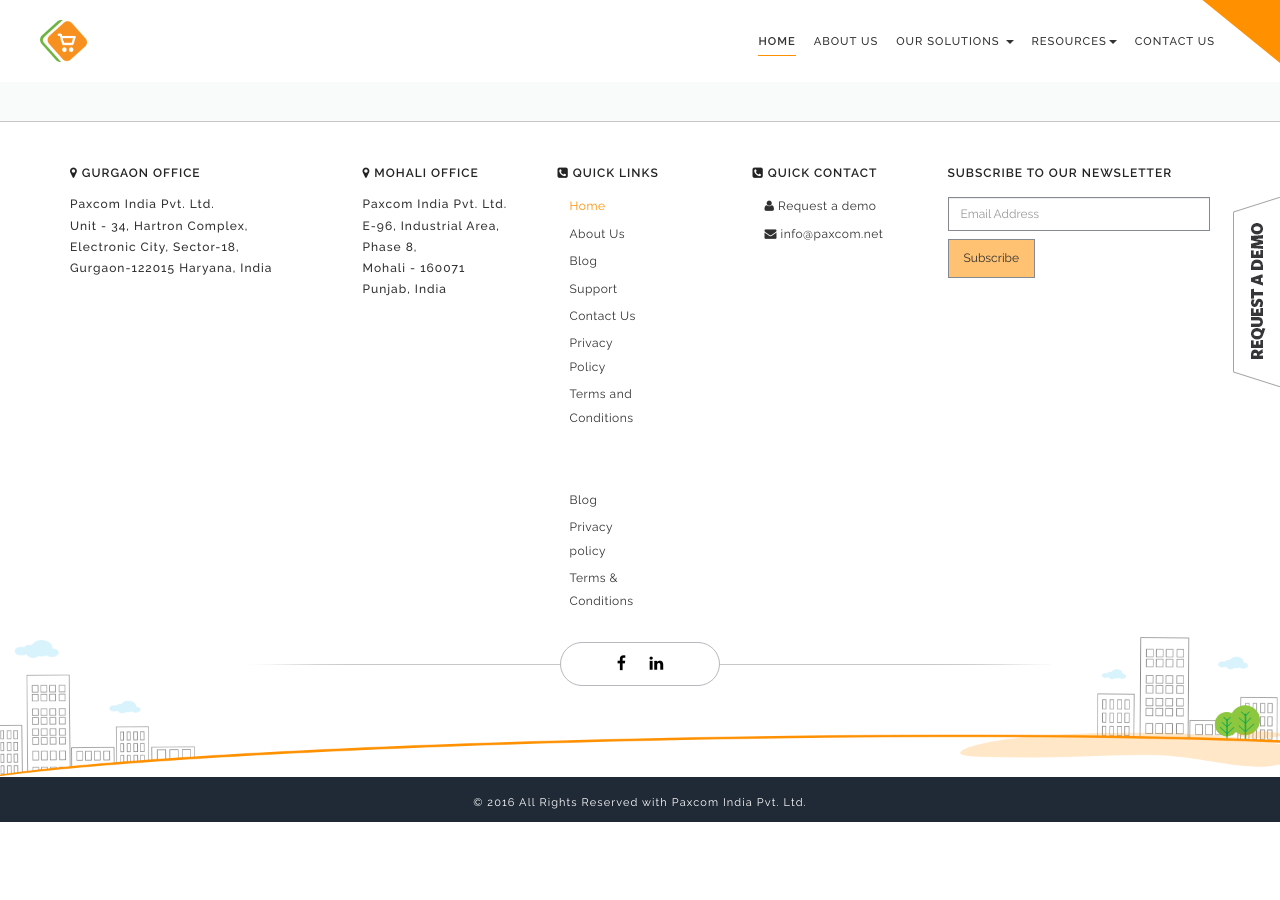
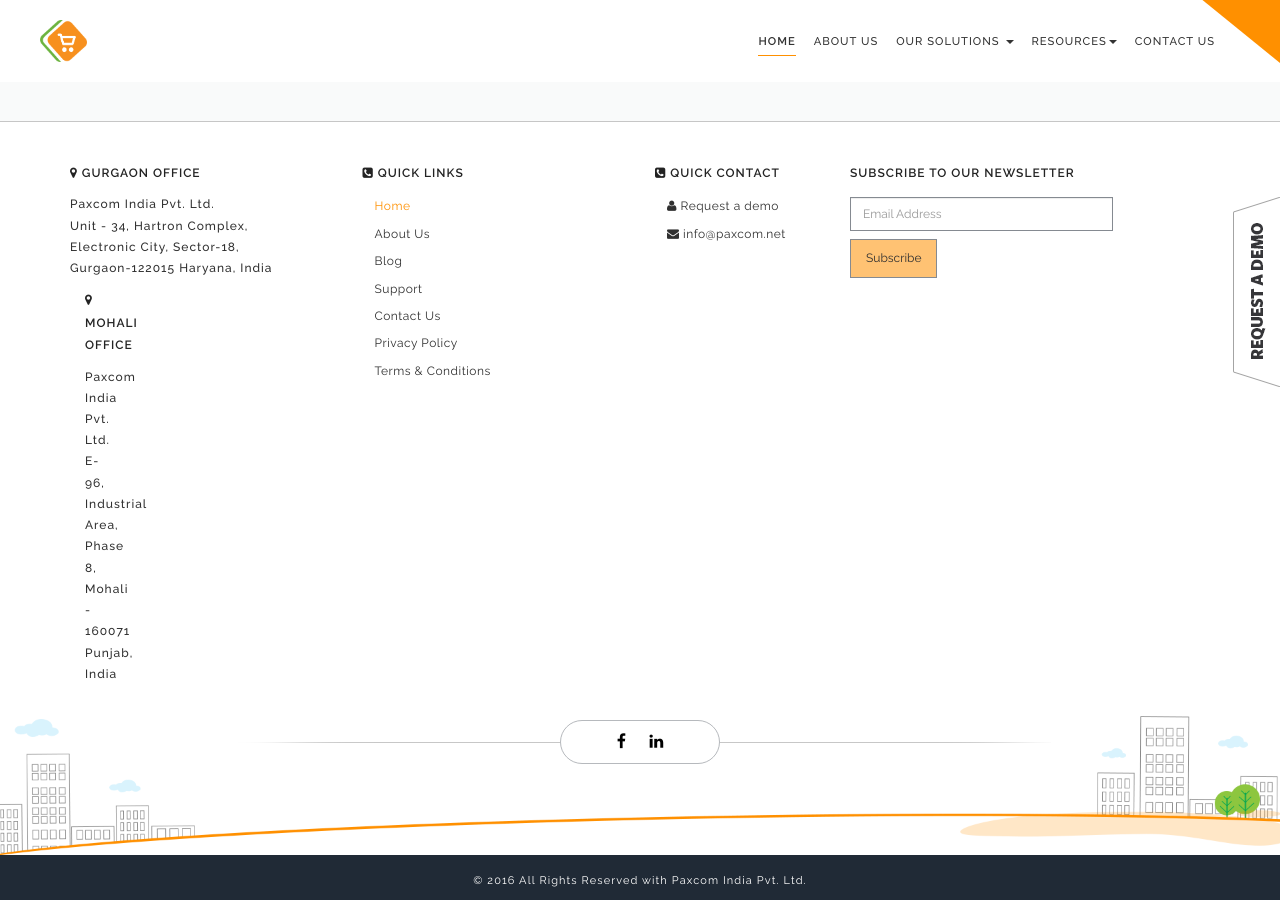
Before and after one commit to paxcom/paxcom.github.io, a Jekyll site: the page built from index.md, in a window 1280 px wide and 900 px high, scrolled down 1663 px. Built offline with Jekyll 4.4.1, drawn with Linux system fonts in a browser that asks for light colours; comment, search, counter and statistics services are not loaded; before the commit the page ends 2485 px from its top, so only the background shows below that.

Commit message:
footer change

```diff
--- a/_includes/footer.html
+++ b/_includes/footer.html
@@ -19,7 +19,7 @@
             Electronic City, Sector-18,<br>
             Gurgaon-122015 Haryana, India </p>
           <!--<a href="#" class="btn-location">Locate us on Google map</a>-->
-        </div>
+
 
         <div class="footer-add col-md-2 col-sm-4 col-xs-12">
           <div class="footer-heading"><i class="fa  fa-map-marker"></i> Mohali office</div>
@@ -31,7 +31,11 @@
           <!-- <a href="#" class="btn-location">Locate us on Google map</a>-->
         </div>
 
-        <div class="footer-add col-md-2 col-sm-3 col-xs-12">
+        </div>
+
+
+
+        <div class="footer-add col-md-3 col-sm-3 col-xs-12">
           <div class="footer-heading"><i class="fa fa-phone-square"></i> QUICK links</div>
           <ul class="footer-links quick-links">
             <li><a href="{{site.baseurl}}/index.html" {% if page.url == '/' or page.url == '/index.html' %} class='active' {% endif %}>Home</a></li>
@@ -42,16 +46,16 @@
             <!--<li><a href="#">Meet the team</a></li>-->
             <li><a href="{{site.baseurl}}/contact-us.html" {% if page.url == '/contact-us.html'  %} class='active' {% endif %}>Contact Us</a></li>
             <li><a href="{{site.baseurl}}/privacy_policy.html" {% if page.url == '/privacy_policy.html'  %} class='active' {% endif %}>Privacy Policy</a></li>
-            <li><a href="{{site.baseurl}}/terms_conditions.html" {% if page.url == '/terms_conditions.html'  %} class='active' {% endif %}>Terms and Conditions </a></li>
+            <li><a href="{{site.baseurl}}/terms_conditions.html" {% if page.url == '/terms_conditions.html'  %} class='active' {% endif %}>Terms &amp; Conditions </a></li>
           </ul>
-           <ul class="footer-links quick-links">
+          <!--<ul class="footer-links quick-links">
                     	<li class="hidden-sm"><a href="#">&nbsp;</a></li>
                         <li class="hidden-sm"><a href="#">&nbsp;</a></li>
                     	<li><a href="#">Blog</a></li>
                         <li><a href="#">Privacy policy</a></li>
                         <li><a href="#">Terms &amp; Conditions</a></li>
 
-                    </ul>
+                    </ul>-->
         </div>
 
         <div class="footer-add col-md-2 col-sm-4 col-xs-12">
```
